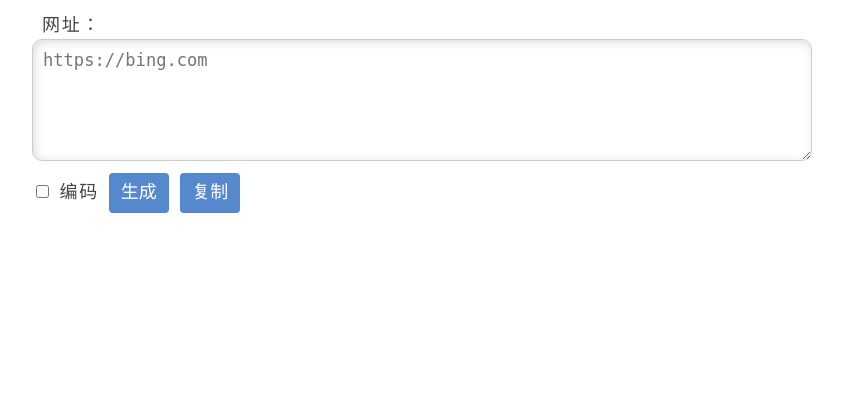
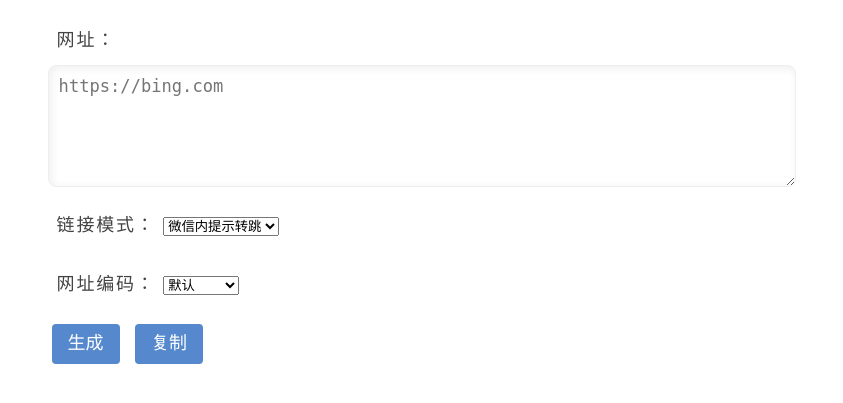
Before and after one commit to prgwrtr/cdn, a PHP site: page /redir.html in a window 1280 px wide. Shown: the top 403 px of the page, without its empty margins (218-1061 px from the left). Run offline with PHP 8.4, Linux system fonts and the light colour scheme; some libraries are stand-ins or nearby versions.

Commit message:
redir allows embedding page, urlalias add error check

```diff
--- a/addsp.html
+++ b/addsp.html
@@ -13,7 +13,7 @@
   <script src="https://stackpath.bootstrapcdn.com/bootstrap/3.4.1/js/bootstrap.min.js"></script>
 -->
 <!--
-  <link rel="stylesheet" href="./css/addsp.css">
+  <link rel="stylesheet" href="./css/addsp.css?v=0.01">
 -->
   <link rel="stylesheet" href="https://cdn.jsdelivr.net/gh/prgwrtr/cdn@0.0.4/css/addsp.min.css">
 </head>
@@ -510,8 +510,8 @@
     </div>
   </div>
 <!--
-<script type="text/javascript" src="./js/com1.js"></script>
-<script type="text/javascript" src="./js/addsp.js"></script>
+<script type="text/javascript" src="./js/com1.js?v=0.27"></script>
+<script type="text/javascript" src="./js/addsp.js?v=0.01"></script>
 -->
 <script src="https://cdn.jsdelivr.net/gh/prgwrtr/cdn@0.0.4/js/com1.min.js"></script>
 <script src="https://cdn.jsdelivr.net/gh/prgwrtr/cdn@0.0.4/js/addsp.min.js"></script>
--- a/css/redir.css
+++ b/css/redir.css
@@ -5,8 +5,14 @@
 }
 
 body {
+  height: 100%;
+  margin: 0;
+}
+
+#container {
   font-family: Verdana, Helvetica, "Microsoft YaHei", "微软雅黑", "Droid Sans", "YouYuan", sans-serif;
   font-size: 18px;
+  position: relative;
   margin: auto;
   margin-top: 0px;
   max-width: 800px;
@@ -21,19 +27,28 @@ textarea {
   width: 100%;
   margin: 3px 0px 0px 0px;
   padding: 10px;
-  border-radius: 10px;
-  color: #444;
-  border-color: #ccc;
-  box-shadow: inset 2px 2px 10px #ddd;
+  border-radius: 8px;
+  color: #555;
+  border-color: #eee;
+  box-shadow: inset 2px 2px 10px #eee;
+}
+
+.inp-group {
+  padding: 0.4em 2%;
+  line-height: 2.5;
+}
+
+.inp-group label {
+  padding-left: 0.5em;
 }
 
 button {
   font-size: 18px;
   height: 2.2em;
   line-height: 1.43;
-  margin: 2px;
+  margin: 2px 4px;
   border-radius: 4px;
-  padding: 2px 12px;
+  padding: 2px 16px;
   color: #fff;
   background-color: #58c;
   border-width: 0px
@@ -47,3 +62,47 @@ button:active {
   background-color: #48f;
   transform: translate(1px, 1px);
 }
+
+#out-url-wrapper {
+  margin: 0.5em 0.2em;
+  padding: 0.4em 1em 0.6em 1em;
+  background-color: #f9fffa;
+  border-radius: 4px;
+  border: 1px solid rgba(180,220,180,0.7);
+}
+
+#out-url {
+  font-family: Arial, sans-serif;
+  font-size: 70%;
+  font-weight: 600;
+  text-decoration: none;
+  color: rgba(0,80,30,0.9);
+}
+
+#out-url:hover {
+  color: #292;
+}
+
+#out-url:active {
+  color: #052;
+}
+
+.three-dots {
+  display: inline-block;
+  width: 2em;
+  height: 2em;
+  line-height: 1.6;
+  text-align: center;
+  vertical-align: middle;
+  background-color: #eee;
+  margin: 0px 2px;
+  border-radius: 5px;
+}
+
+iframe {
+  position: absolute;
+  top: 0;
+  left: 0;
+  width: 100%;
+  height: 100%;
+}
--- a/redir.html
+++ b/redir.html
@@ -4,42 +4,75 @@
   <meta charset="UTF-8">
   <meta name="viewport" content="width=device-width,initial-scale=1">
   <title></title>
-  <link rel="stylesheet" href="css/redir.css">
+  <link rel="stylesheet" href="./css/redir.css?v=0.0.7">
+<!--
+  <link rel="stylesheet" href="https://cdn.jsdelivr.net/gh/prgwrtr/cdn@0.0.6/css/redir.css">
+-->
 </head>
 <body>
 
-<div id="redir-panel" style="display:none;line-height:2.0">
-  <ul>
+<div id="container">
+<div id="redir-panel" style="display:none">
+  <ul style="line-height:2.5">
     <li>请点击右上角
-    <span style="background-color:#eee;padding:0px 5px;margin:0px 2px;border-radius:5px">···</span>
+    <span class="three-dots">···</span>
     菜单
     <li>选择
-    <img src="https://i.niupic.com/images/2020/03/16/71Vk.jpg" alt="Browser" style="width:32px;vertical-align:middle">
+    <img src="https://i.niupic.com/images/2020/07/20/8qXI.png" alt="Browser" style="height:2em;vertical-align:middle">
     “在浏览器打开”<br>
     <span style="font-size:80%">（英文版：“Open with Browser”）</span>
   </ul>
 </div>
 
-<label for="url" style="padding-left:10px;">网址：</label>
-<textarea id="url" rows="5" placeholder="https://bing.com"></textarea>
+<div id="url-panel" class="inp-group">
+  <label for="url">网址：</label>
+  <textarea id="url" rows="5" placeholder="https://bing.com"></textarea>
+</div>
 
-<div id="gen-panel" style="margin-top:10px;display:none;">
-  <div role="toolbar">
-    <input id="enc-link" type="checkbox" checked>
-    <label for="enc-link">编码</label>
+<div id="gen-panel" style="display:none">
+
+  <div class="inp-group">
+    <label>链接模式：</label>
+    <select id="mode">
+      <option value="0" selected>微信内提示转跳</option>
+      <option value="2">微信内直链</option>
+      <option value="3">始终直链</option>
+    </select>
+  </div>
+
+  <div class="inp-group">
+    <label>网址编码：</label>
+    <select id="enc">
+      <option value="0" selected>默认</option>
+      <option value="1">倒序打乱</option>
+    </select>
+  </div>
+
+  <div class="inp-group">
     <button id="gen-link" class="a-btn" onclick="genLink()">生成</button>
     <!-- <button id="shorten-link" class="a-btn" onclick="shortenLink()">缩短</button> -->
-    <button id="copy-link" class="a-btn" onclick="copyLink()">复制</button>
+    <button id="copy-link" class="a-btn" onclick="copyLink(this)">复制</button>
   </div>
-  <div style="padding:5px">
-    <a id="out-url" href="" target="_blank" rel="noopener noreferrer"></a>
+
+  <div id="out-url-wrapper" style="display:none">
+    <a id="out-url" href="#" target="_blank" rel="noopener noreferrer"></a>
   </div>
 </div>
+</div> <!-- container -->
+
+<iframe id="embed-page" src="about:blank"
+  style="display:none;z-order:100"
+  frameborder="0" scrolling="yes" marginheight="0" marginwidth="0">
+</iframe>
+
 <!--
-<script src="./js/com1.js"></script>
-<script src="./js/redir.js"></script>
+<script src="./js/com1.js?v=0.27"></script>
 -->
 <script src="https://cdn.jsdelivr.net/gh/prgwrtr/cdn@0.0.4/js/com1.min.js"></script>
-<script src="https://cdn.jsdelivr.net/gh/prgwrtr/cdn@0.0.5/js/redir.js"></script>
+<!--
+<script src="https://cdn.jsdelivr.net/gh/prgwrtr/cdn@0.0.6/js/redir.js"></script>
+-->
+<script src="./js/redir.js?v=0.07"></script>
+
 </body>
 </html>
```
Also changed, not shown: js/mkmedia.js (+32 -3 lines), js/redir.js (+72 -40 lines), js/urlalias.js (+11 -0 lines), mkmedia.html (+9 -6 lines), 1 other file.
